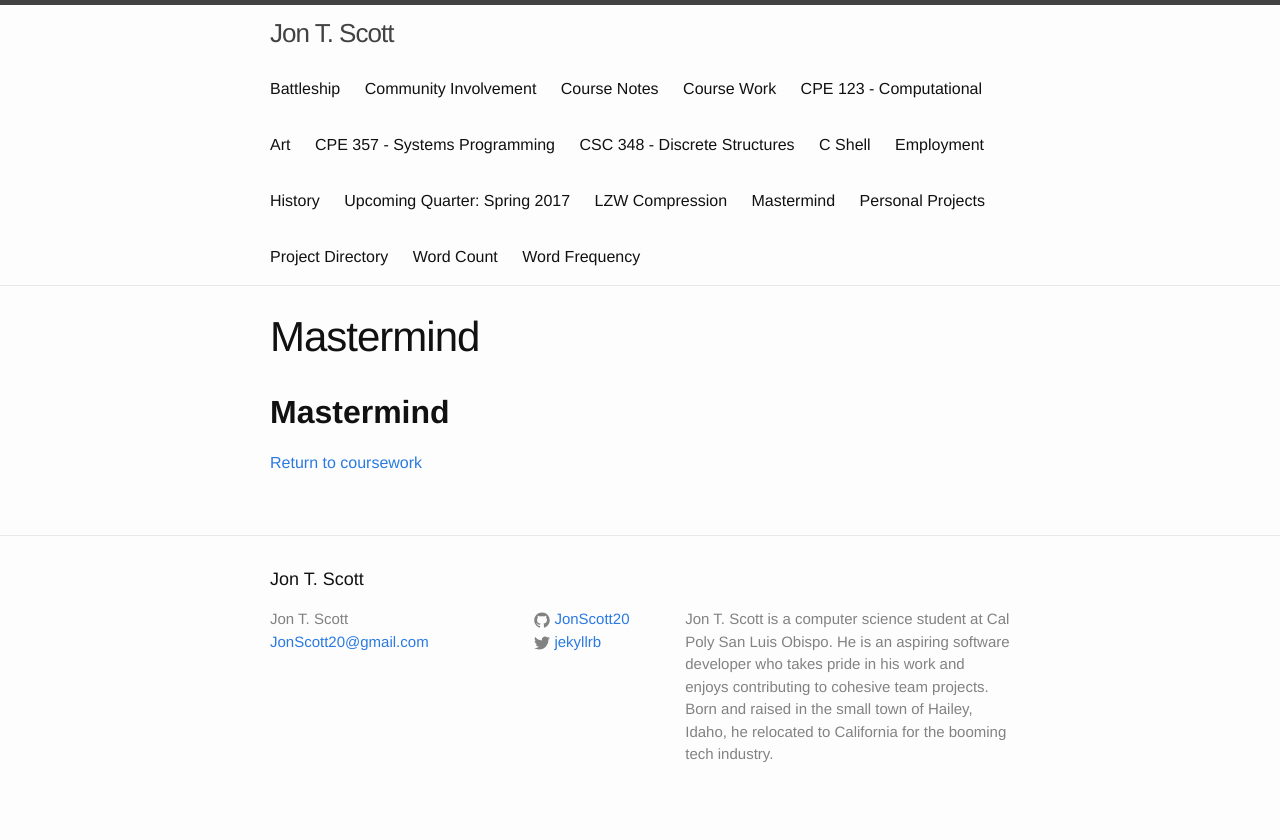
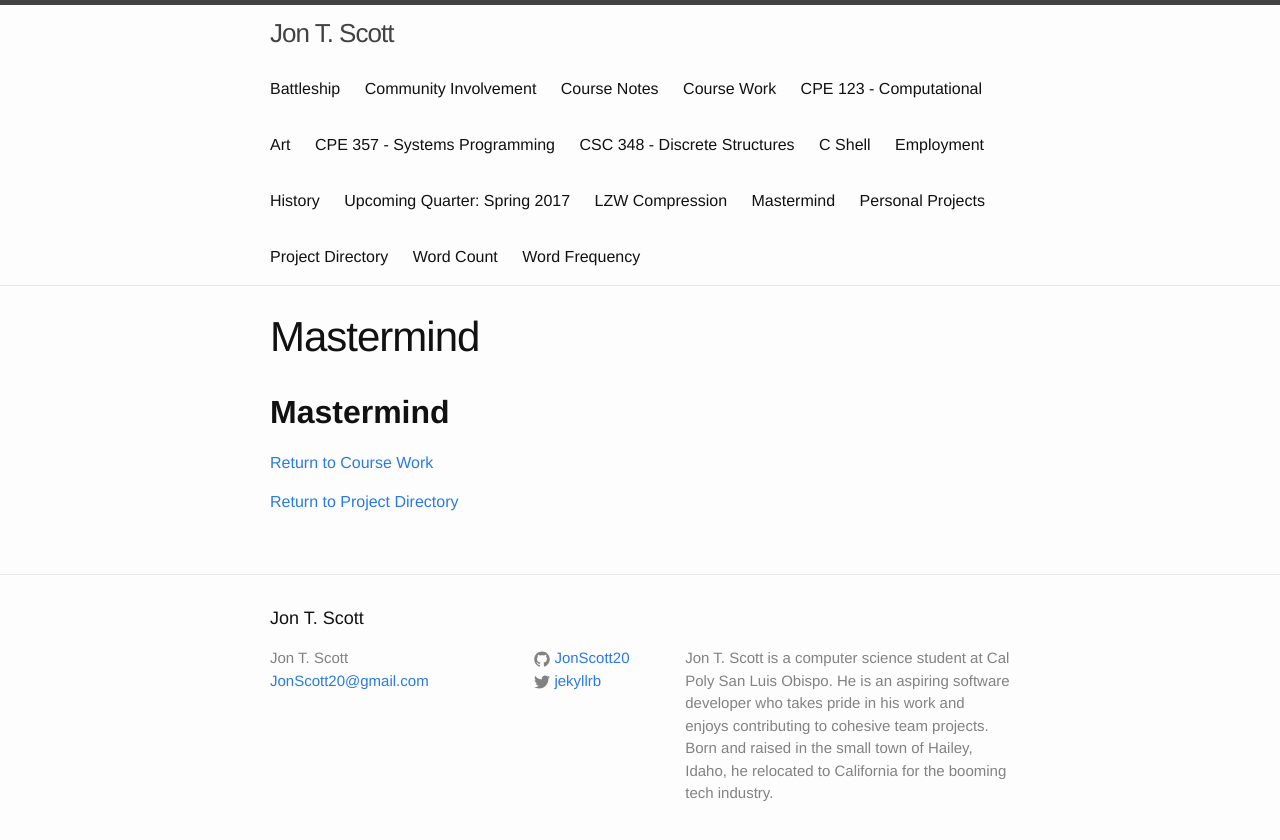
Before and after one commit to JonScott20/JonScott20.github.io, a Jekyll site: the page built from projects/mastermind.md, in a window 1280 px wide. Shown: the top 840 px of the page. Built offline with Jekyll 4.4.1, drawn with Linux system fonts in a browser that asks for light colours; our own code applies the rules of GitHub Pages for plain Markdown files.

Commit message:
Update mastermind.md

```diff
--- a/projects/mastermind.md
+++ b/projects/mastermind.md
@@ -6,4 +6,6 @@ permalink: mastermind
 **Mastermind**
 --------------
 
-[Return to coursework](https://jonscott20.github.io/course_work/)
+[Return to Course Work](https://jonscott20.github.io/course_work/)
+
+[Return to Project Directory](https://jonscott20.github.io/project_directory/)
```
